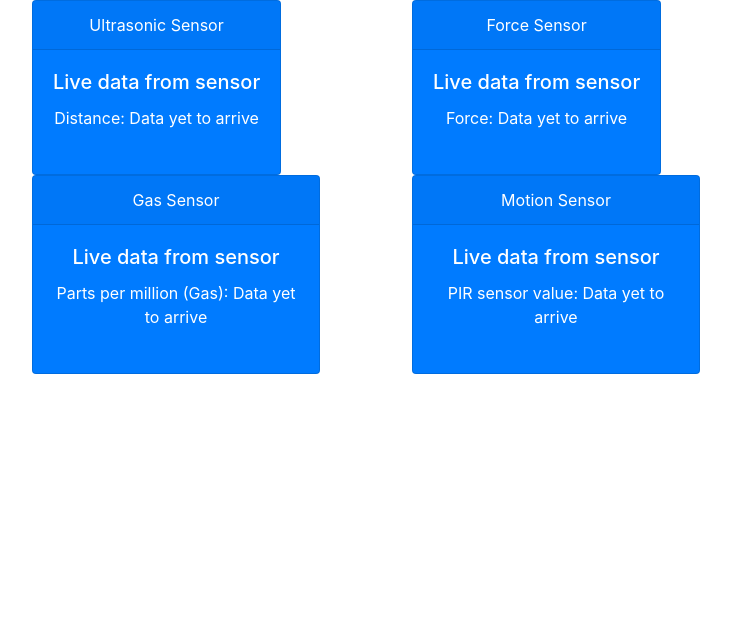
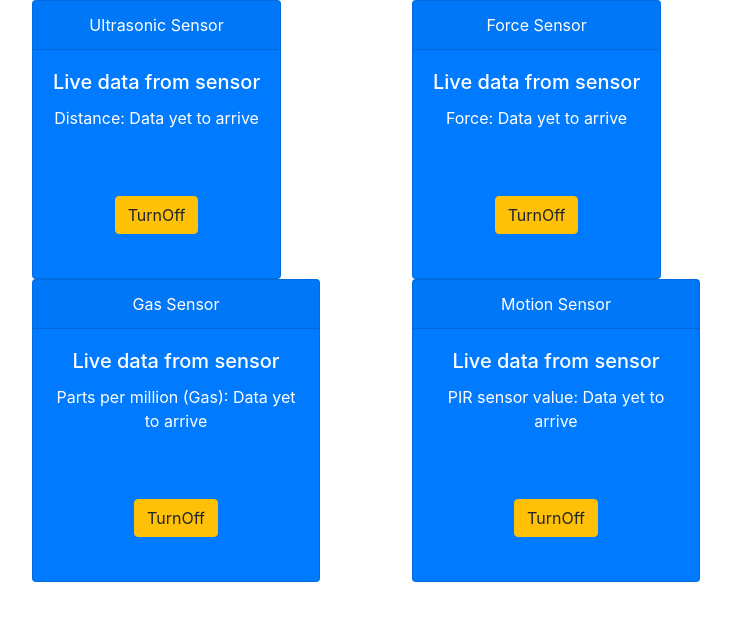
Before and after one commit to surya-raj-02/MQTT-iot-simulation, a Flask app: page / in a window 1280 px wide. Shown: the top 621 px of the page, without its empty margins (243-974 px from the left). Run offline with Flask 2, Linux system fonts and the light colour scheme; some libraries are stand-ins or nearby versions.

Commit message:
lion sleeps tonight

```diff
--- a/templates/index.html
+++ b/templates/index.html
@@ -28,6 +28,13 @@
       }
     </script>
     <script type="text/javascript" charset="utf-8">
+      //var path = $.post(Flask.url_for('static', filename='audio_file.mp3'));
+      //var audio = new Audio(path);
+      function turnoff(id) {
+        //$("#ultrapar").addClass("card text-white bg-danger mb-4 column h-100")
+        console.log(id)
+        $("#"+id).parent().parent().removeClass().addClass("card text-white bg-primary mb-4 column h-100")
+      }
       namespace = "/test";
       // Client Side Javascript to receive numbers.
       $(document).ready(function () {
@@ -38,18 +45,22 @@
         // this is a callback that triggers when the "my response" event is emitted by the server.
         socket.on("send ultra", function (msg) {
           $("#ultra").html("<p>Distance: " + msg.data + "</p>");
+          $("#ultrapar").addClass("card text-white bg-danger mb-4 column h-100")
         });
 
         socket.on("send force", function (msg) {
           $("#force").html("<p>Force: " + msg.data + "</p>");
+          $("#forcepar").addClass("card text-white bg-danger mb-4 column h-100")
         });
 
         socket.on("send gas", function (msg) {
           $("#gas").html("<p>Parts per million (Gas): " + msg.data + "</p>");
+          $("#gaspar").addClass("card text-white bg-danger mb-4 column h-100")
         });
 
         socket.on("send motion", function (msg) {
           $("#motion").html("<p>PIR sensor value: " + msg.data + "</p>");
+          $("#motionpar").addClass("card text-white bg-danger mb-4 column h-100")
         });
 
         socket.on("send one-hot", function (msg) {
@@ -67,27 +78,29 @@
       </div>
       <div class="container">
         <div class="row justify-content-center">
-          <div class="col-lg-4 d-flex align-items-stretch">
+          <div class="col-lg-4 d-flex align-items-stretch" >
             <div
               class="card text-white bg-primary mb-4 column h-100"
-              style="max-width: 18rem"
+              style="max-width: 18rem" id="ultrapar"
             >
               <div class="card-header">Ultrasonic Sensor</div>
               <div class="card-body">
                 <h5 class="card-title">Live data from sensor</h5>
                 <p class="card-text" id="ultra">Distance: Data yet to arrive</p>
+                <button type="button" id="ultra" onclick="turnoff(this.id)" class="btn btn-warning" style="margin-top: 50px;">TurnOff</button>
               </div>
             </div>
           </div>
           <div class="col-lg-4 d-flex align-items-stretch">
             <div
               class="card text-white bg-primary mb-4 column h-100"
-              style="max-width: 18rem"
+              style="max-width: 18rem" id="forcepar"
             >
               <div class="card-header">Force Sensor</div>
               <div class="card-body">
                 <h5 class="card-title">Live data from sensor</h5>
                 <p class="card-text" id="force">Force: Data yet to arrive</p>
+                <button type="button" id="force" onclick="turnoff(this.id)" class="btn btn-warning" style="margin-top: 50px;">TurnOff</button>
               </div>
             </div>
           </div>
@@ -96,7 +109,7 @@
           <div class="col-lg-4 d-flex align-items-stretch">
             <div
               class="card text-white bg-primary mb-4 column h-100"
-              style="max-width: 18rem"
+              style="max-width: 18rem" id="gaspar"
             >
               <div class="card-header">Gas Sensor</div>
               <div class="card-body">
@@ -104,13 +117,14 @@
                 <p class="card-text" id="gas">
                   Parts per million (Gas): Data yet to arrive
                 </p>
+                <button type="button" id="gas" onclick="turnoff(this.id)" class="btn btn-warning" style="margin-top: 50px;">TurnOff</button>
               </div>
             </div>
           </div>
           <div class="col-lg-4 d-flex align-items-stretch">
             <div
               class="card text-white bg-primary mb-4 column h-100"
-              style="max-width: 18rem"
+              style="max-width: 18rem" id="motionpar"
             >
               <div class="card-header">Motion Sensor</div>
               <div class="card-body">
@@ -118,6 +132,7 @@
                 <p class="card-text" id="motion">
                   PIR sensor value: Data yet to arrive
                 </p>
+                <button type="button" id="motion" onclick="turnoff(this.id)" class="btn btn-warning" style="margin-top: 50px;">TurnOff</button>
               </div>
             </div>
           </div>
```
Also changed, not shown: 1 other file.
